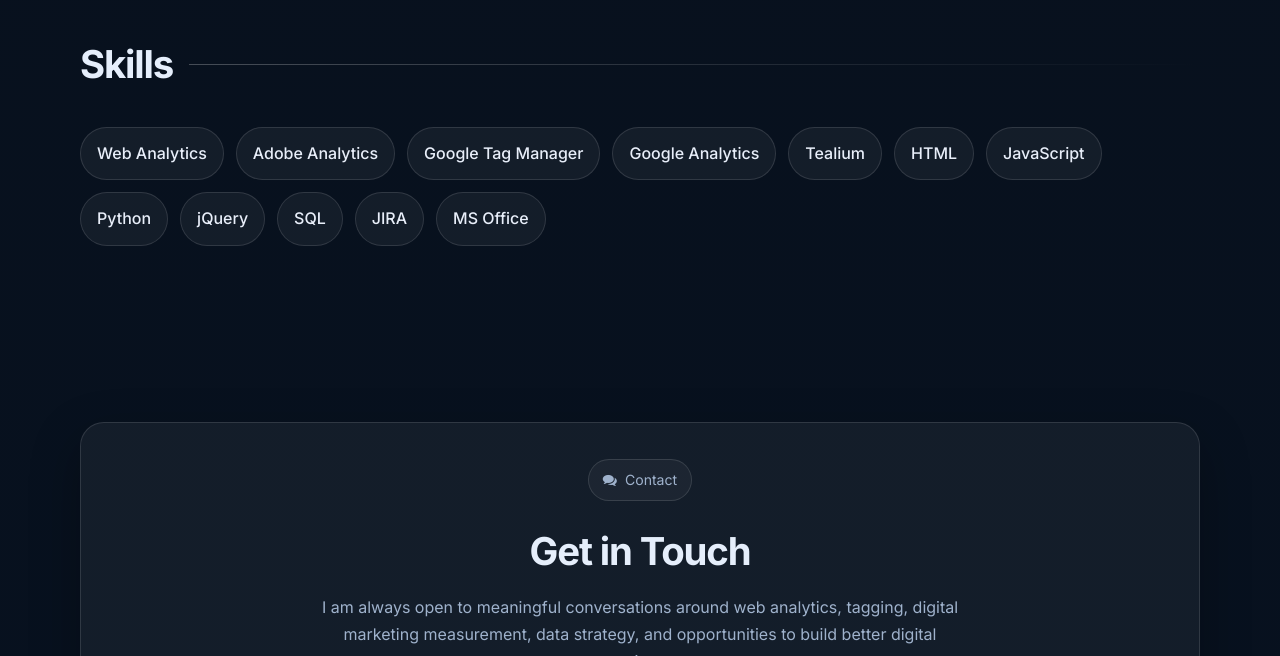
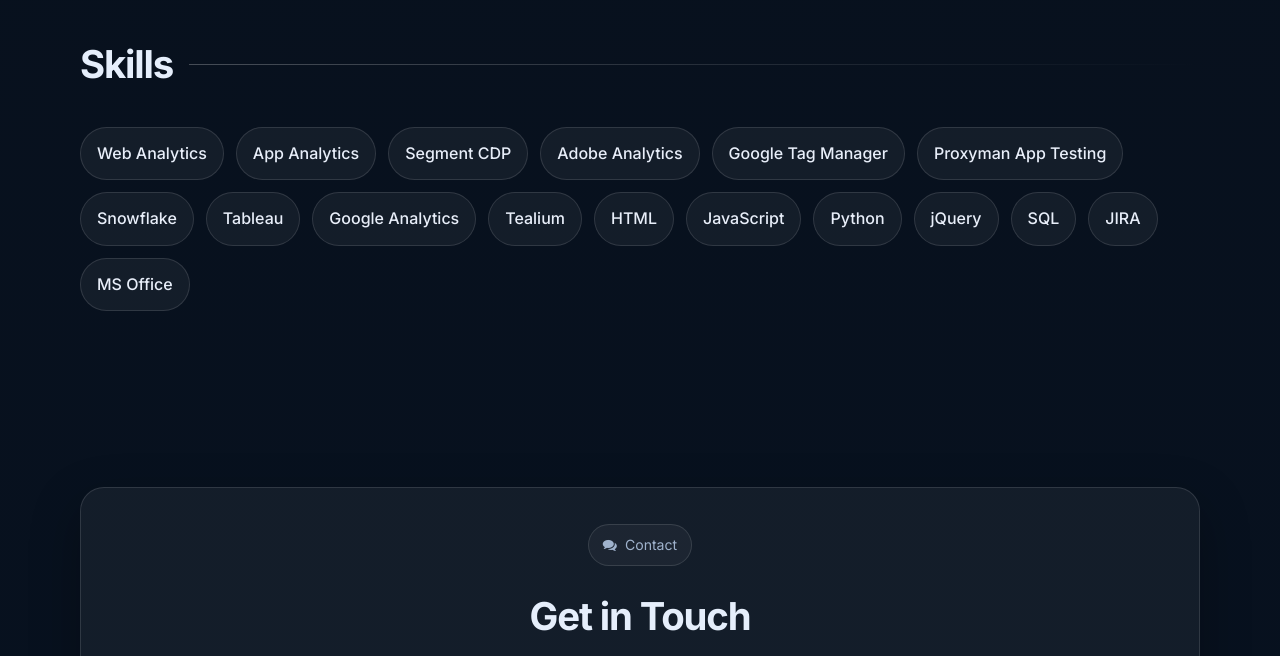
Before and after one commit to quelingeeson/quelingeeson.github.io, a plain HTML site: page index.html in a window 1280 px wide. Shown: the part 3820-4476 px from the top of the page. Drawn offline with Linux system fonts and the light colour scheme.

Commit message:
Update index.html

```diff
--- a/index.html
+++ b/index.html
@@ -787,8 +787,13 @@
           </div>
           <div class="skills-wrap">
             <span class="skill-chip">Web Analytics</span>
+            <span class="skill-chip">App Analytics</span>
+            <span class="skill-chip">Segment CDP</span>
             <span class="skill-chip">Adobe Analytics</span>
             <span class="skill-chip">Google Tag Manager</span>
+            <span class="skill-chip">Proxyman App Testing</span>
+            <span class="skill-chip">Snowflake</span>
+            <span class="skill-chip">Tableau</span>
             <span class="skill-chip">Google Analytics</span>
             <span class="skill-chip">Tealium</span>
             <span class="skill-chip">HTML</span>
```
